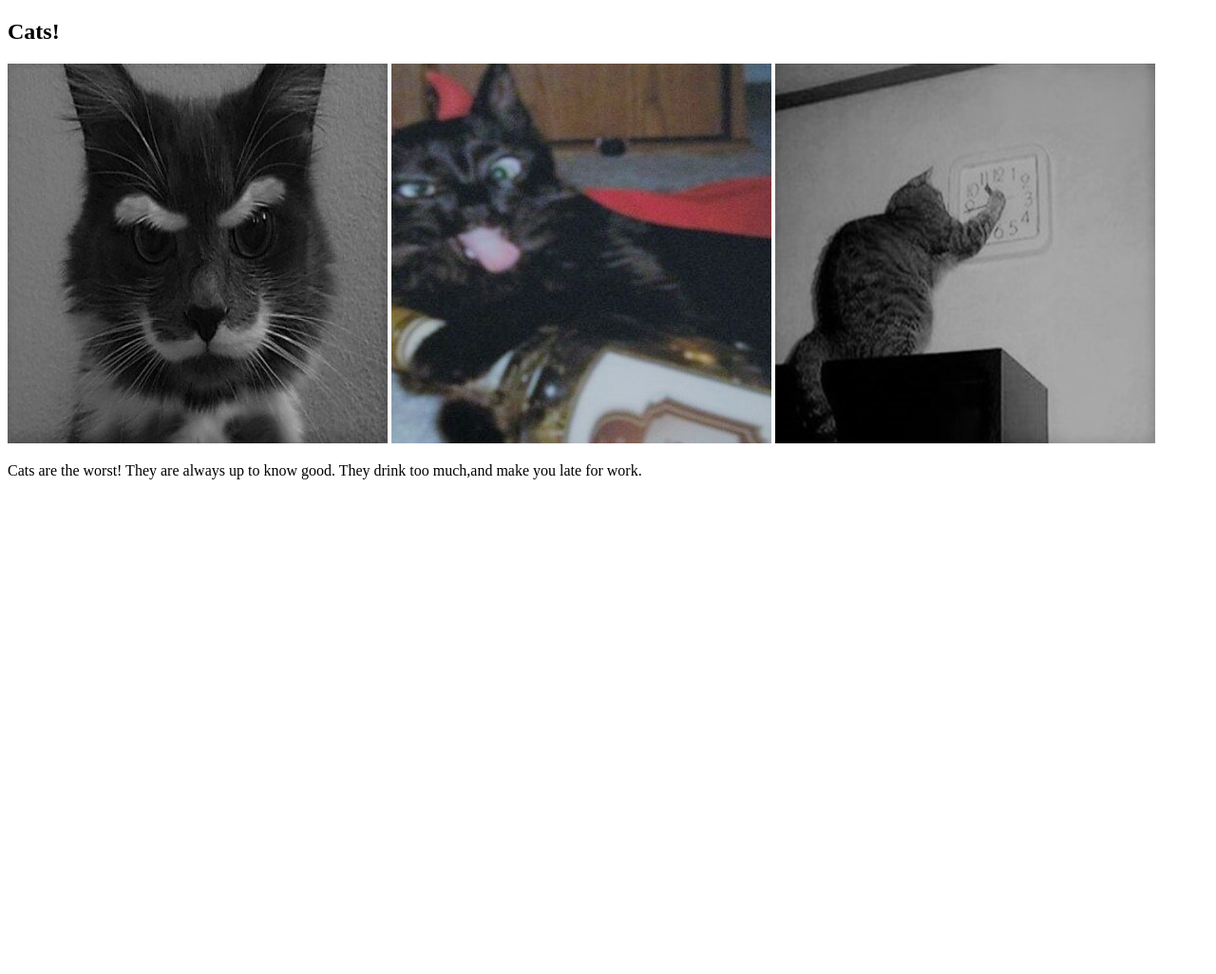
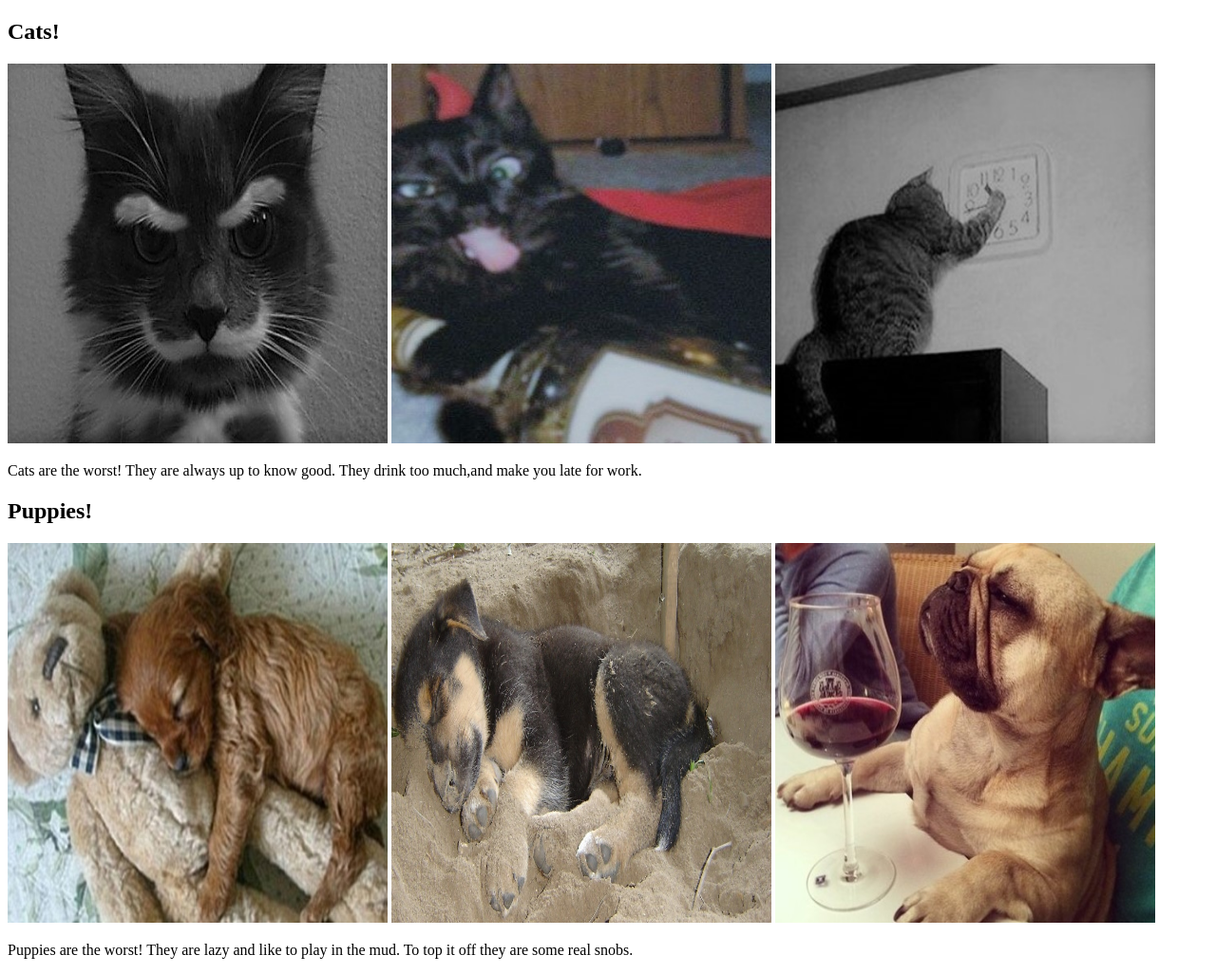
Before and after one commit to tomjwismar/html--me-something, a plain HTML site: page index.html in a window 1280 px wide. Shown: the whole page at 95% size. Before the commit the page ends 800 px from the top, so only its background shows below. Drawn offline with Linux system fonts and the light colour scheme.

Commit message:
added puppies

```diff
--- a/index.html
+++ b/index.html
@@ -16,11 +16,11 @@
 			</div>
 
 			<div id="puppies">
-
-			</div>
-
-			<div id="div3">
-
+			<h2>Puppies!</h2>
+			<img src="Images/lazy_puppy.jpg" alt="Lazy Puppy" height='400' width='400'>
+			<img src="Images/dirty_puppy.jpg" alt="Mud Puppy" height='400' width='400'>
+			<img src="Images/snob_puppy.jpg" alt="Snob" height='400' width='400'>
+			<p>Puppies are the worst! They are lazy and like to play in the mud. To top it off they are some real snobs.</p>
 			</div>
 
 
```
